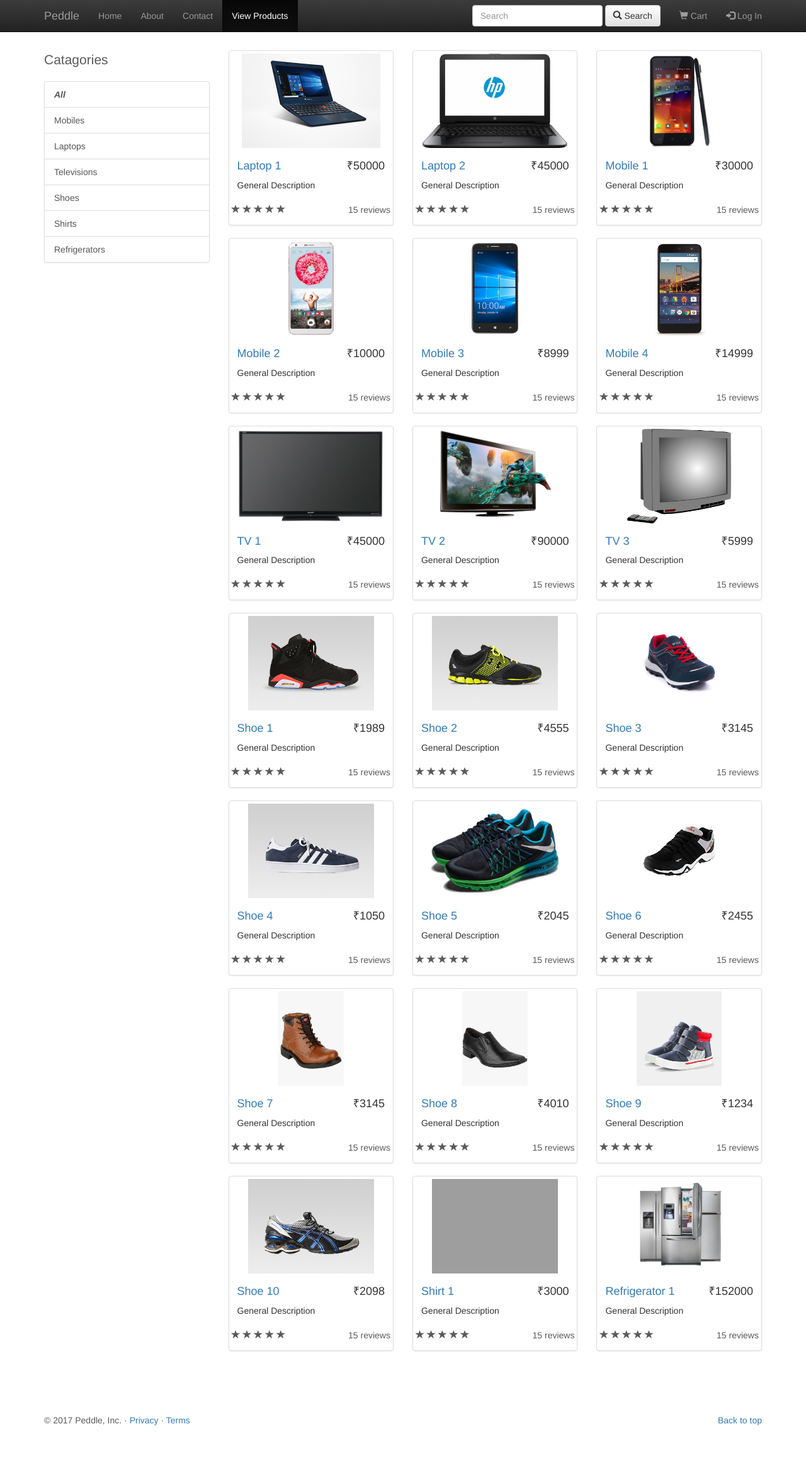
After one commit to mayankmtg/peddle, a Django app: page /home/product/all/ in a window 1280 px wide. The commit adds this page. Shown: the whole page at 63% size. Run offline with Django 3.2, Linux system fonts and the light colour scheme; data comes from the database, SQL or seed files in the repository; both versions use the stored data as it was after the commit; some libraries are stand-ins or nearby versions; grey boxes are pictures that could not be loaded.

```diff
--- a/Home/static/Home/css/carousel.css
+++ b/Home/static/Home/css/carousel.css
@@ -3,6 +3,7 @@
 /* Padding below the footer and lighter body text */
 
 body {
+
   padding-bottom: 40px;
   color: #5a5a5a;
 }
--- a/Home/templates/Home/base.html
+++ b/Home/templates/Home/base.html
@@ -7,13 +7,14 @@
     <!-- The above 3 meta tags *must* come first in the head; any other head content must come *after* these tags -->
     <meta name="description" content="">
     <meta name="author" content="">
-    <link rel="icon" href="../../favicon.ico">
 
-	<title>cfcf</title>
+
+	<title>Peddle-{% block title %}{% endblock %}</title>
 
 	<!-- Bootstrap core CSS -->
     {% load staticfiles %}
     <!-- Latest compiled and minified CSS -->
+    <link rel="icon" href="#">
     <link rel="stylesheet" href="https://maxcdn.bootstrapcdn.com/bootstrap/3.3.7/css/bootstrap.min.css" integrity="sha384-BVYiiSIFeK1dGmJRAkycuHAHRg32OmUcww7on3RYdg4Va+PmSTsz/K68vbdEjh4u" crossorigin="anonymous">
 
     <!-- Optional theme -->
@@ -46,10 +47,10 @@
         </div>
         <div id="navbar" class="navbar-collapse collapse">
           <ul class="nav navbar-nav">
-            <li class="active"><a href="{% url 'Home:index' %}#myCarousel">Home</a></li>
-            <li><a href="#About">About</a></li>
-            <li><a href="#contact">Contact</a></li>
-            <li><a href="#">View Products</a></li>
+            <li class="{% block activeHome %}{%endblock%}"><a href="{% url 'Home:index' %}">Home</a></li>
+            <li class="{% block activeAbout %}{%endblock%}"><a href="{% url 'Home:about' %}">About</a></li>
+            <li class="{% block activeContact %}{%endblock%}"><a href="{% url 'Home:contact' %}">Contact</a></li>
+            <li class="{% block activeProduct %}{%endblock%}"><a href="{% url 'Home:product' 'all' %}">View Products</a></li>
           </ul>
           <ul class="nav navbar-nav navbar-right">
             <li><a href="../navbar-static-top/"><span class="glyphicon glyphicon-shopping-cart"></span> Cart</a></li>
--- /dev/null
+++ b/Home/templates/Home/product.html
@@ -0,0 +1,55 @@
+{% extends 'Home/base.html' %}
+{% load staticfiles %}
+{% block title %}Products{% endblock %}
+{% block activeProduct %}active{%endblock%}
+{% block body %}
+<br><br><br><br>
+	<div class="container">
+
+        <div class="row">
+
+            <div class="col-md-3">
+                <p class="lead">Catagories</p>
+                <div class="list-group">
+                    <a href="{% url 'Home:product' 'all' %}" class="list-group-item"><b><i>All</i></b></a>
+                    {% for cats in all_cats %}
+                    <a href="{% url 'Home:product' cats.name %}" class="list-group-item">{{ cats.name }}</a>
+                    {% endfor %}
+                </div>
+            </div>
+
+            <div class="col-md-9">
+                <div class="row">
+                	{% for prod in prods %}
+                    <div class="col-sm-4 col-lg-4 col-md-4">
+                        <div class="thumbnail">
+                            <img src="{% static 'Home/images/Products/' %}{{ prod.img }}" alt="" style="height: 150px;">
+                            <div class="caption">
+                                <h4 class="pull-right">₹{{ prod.price }}</h4>
+                                <h4><a href="#">{{ prod.name }}</a>
+                                </h4>
+                                <p>General Description</p>
+                            </div>
+                            <div class="ratings">
+                                <p class="pull-right">15 reviews</p>
+                                <p>
+                                    <span class="glyphicon glyphicon-star"></span>
+                                    <span class="glyphicon glyphicon-star"></span>
+                                    <span class="glyphicon glyphicon-star"></span>
+                                    <span class="glyphicon glyphicon-star"></span>
+                                    <span class="glyphicon glyphicon-star"></span>
+                                </p>
+                            </div>
+                        </div>
+                    </div>
+                    {% endfor %}
+                </div>
+
+            </div>
+
+        </div>
+
+    </div>
+    <!-- /.container -->
+
+{% endblock %}
--- a/Home/urls.py
+++ b/Home/urls.py
@@ -6,5 +6,8 @@ app_name='Home'
 
 urlpatterns = [
     url(r'^$', views.index, name='index'),
+    url(r'^about/$', views.about, name='about'),
+    url(r'^contact/$', views.contact, name='contact'),
+    url(r'^product/(?P<cat_name>\w+)/$', views.product, name='product'),
     url(r'^cat=(?P<cat_id>[0-9]+)/$', views.detail, name='detail'),
 ]
--- a/Home/views.py
+++ b/Home/views.py
@@ -1,6 +1,6 @@
 from django.shortcuts import render, get_object_or_404
 from django.http import HttpResponse
-from .models import Catagory, Offer
+from .models import Catagory, Offer, Product
 from django.shortcuts import render
 import operator
 
@@ -21,3 +21,23 @@ def index(request):
 def detail(request, cat_id):
 	catagory=get_object_or_404(Catagory, pk=cat_id)
 	return render(request, 'Home/detail.html', { 'catagory' : catagory })
+
+def about(request):
+	context={}
+	return render(request, 'Home/about.html', context)
+def contact(request):
+	context={}
+	return render(request, 'Home/contact.html', context)
+def product(request, cat_name):
+	all_cats=Catagory.objects.all()
+	# print(cat_name)
+	if cat_name == "all":
+		prods=Product.objects.all()
+	else:
+		prods=Product.objects.filter(catagory__name=cat_name)
+
+	context={
+		'all_cats' : all_cats,
+		'prods' : prods,
+	}
+	return render(request, 'Home/product.html', context)
```
Also changed, not shown: Home/static/Home/css/shop-homepage.css (added, +54 -0 lines), Home/templates/Home/about.html (added, +43 -0 lines), Home/templates/Home/contact.html (added, +29 -0 lines), Home/templates/Home/index.html (+3 -29 lines), Home/static/Home/images/profile.jpg (added), db.sqlite3, 4 other files.
